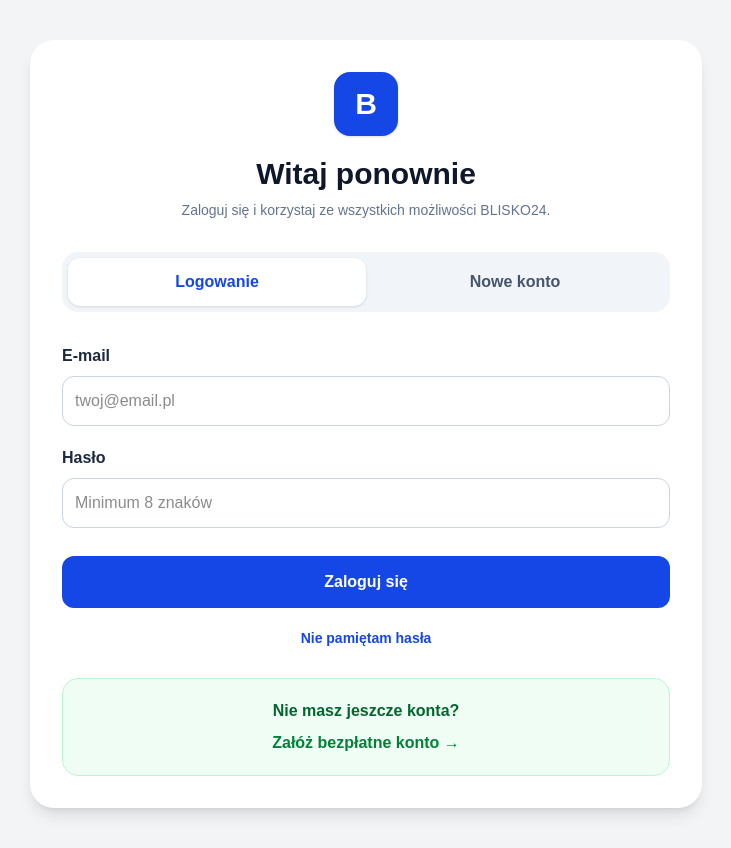
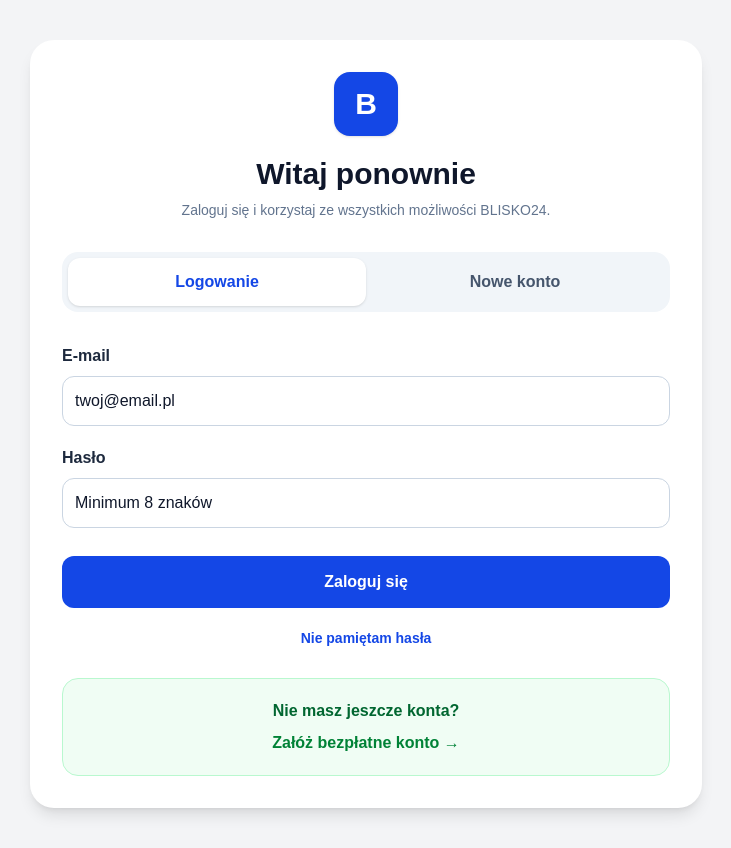
Before and after one commit to wodarrr/blisko24, a Next.js app: page /logowanie in a window 1280 px wide. Shown: the whole page, without its empty margins (274-1005 px from the left). Built offline with nearby package versions, Linux system fonts and the light colour scheme; no server answers.

Commit message:
Poprawa widocznosci tekstu w logowaniu na telefonach

```diff
--- a/src/app/logowanie/page.tsx
+++ b/src/app/logowanie/page.tsx
@@ -15,6 +15,9 @@ const TERMS_VERSION = "2026-08-02";
 const PRIVACY_VERSION = "2026-08-02";
 
 type FormMode = "login" | "register";
+
+const inputClassName =
+  "w-full rounded-xl border border-slate-300 bg-white p-3 text-slate-900 placeholder:text-slate-400 caret-slate-900 outline-none transition focus:border-blue-500 focus:ring-4 focus:ring-blue-100 disabled:bg-slate-100 disabled:text-slate-500";
 
 export default function LoginPage() {
   const router = useRouter();
@@ -330,7 +333,10 @@ export default function LoginPage() {
               setEmail(event.target.value)
             }
             onKeyDown={handleKeyDown}
-            className="w-full rounded-xl border border-slate-300 p-3 outline-none transition focus:border-blue-500 focus:ring-4 focus:ring-blue-100 disabled:bg-slate-100"
+            className={inputClassName}
+            style={{
+              WebkitTextFillColor: "#0f172a",
+            }}
           />
         </div>
 
@@ -357,7 +363,10 @@ export default function LoginPage() {
               setPassword(event.target.value)
             }
             onKeyDown={handleKeyDown}
-            className="w-full rounded-xl border border-slate-300 p-3 outline-none transition focus:border-blue-500 focus:ring-4 focus:ring-blue-100 disabled:bg-slate-100"
+            className={inputClassName}
+            style={{
+              WebkitTextFillColor: "#0f172a",
+            }}
           />
         </div>
 
```
